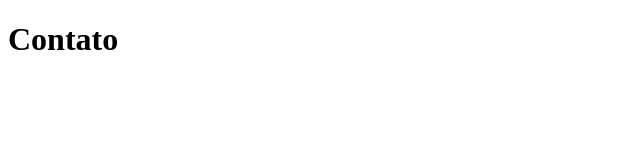
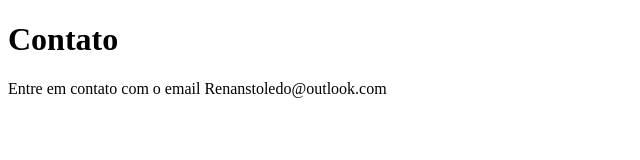
Before and after one commit to RenanSilver/Sistemas-de-cadastro, a plain HTML site: page contato.html in a window 1280 px wide. Shown: the whole page, without its empty margins (0-640 px from the left). Drawn offline with Linux system fonts and the light colour scheme.

Commit message:
adicionando na branch desenvolvimento

```diff
--- a/contato.html
+++ b/contato.html
@@ -10,5 +10,6 @@
     <h1>
         Contato
     </h1>
+    <p>Entre em contato com o email Renanstoledo@outlook.com</p>
 </body>
 </html>
```
